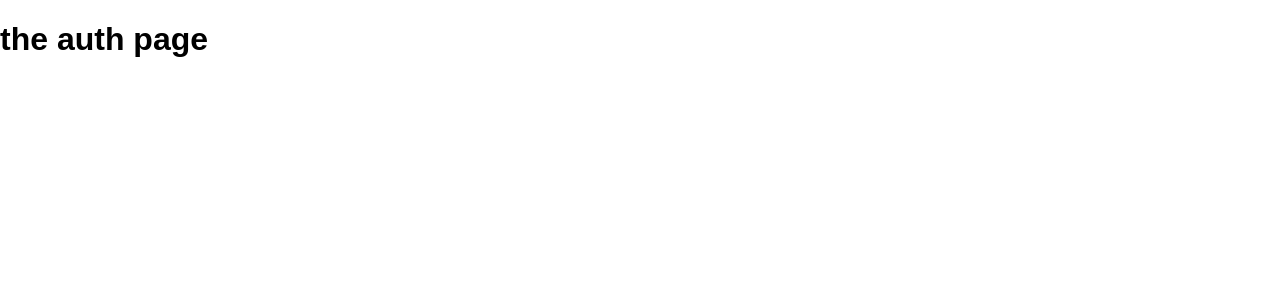
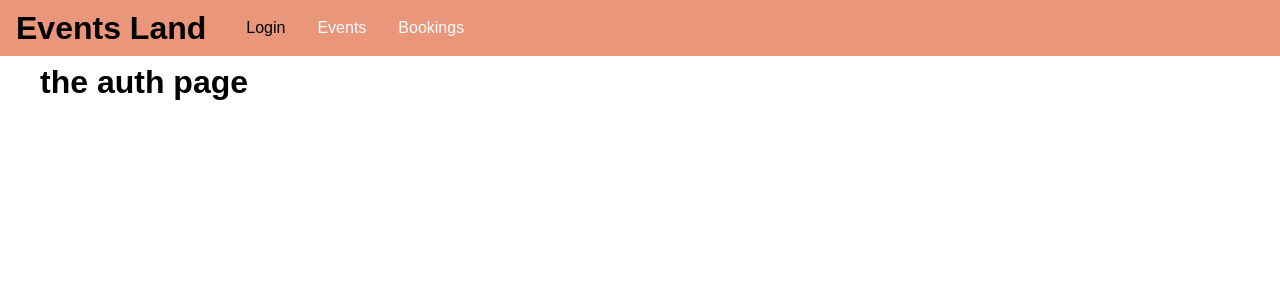
Before and after one commit to vbertoletti/Event-Booking, a React (Create React App) app in the folder client/: page /auth in a window 1280 px wide. Shown: the top 300 px of the page. Built offline with nearby package versions, Linux system fonts and the light colour scheme.

Commit message:
create main navigation component

```diff
--- a/client/src/App.css
+++ b/client/src/App.css
@@ -0,0 +1,3 @@
+.main-content {
+  margin: 4rem 2.5rem;
+}
--- a/client/src/App.js
+++ b/client/src/App.js
@@ -4,17 +4,23 @@ import { BrowserRouter, Route, Redirect, Switch } from "react-router-dom";
 import AuthPage from "./pages/Auth";
 import BookingsPage from "./pages/Bookings";
 import EventsPage from "./pages/Events";
+import MainNavigation from "./components/Navigation/MainNavigation";
 
 class App extends Component {
   render() {
     return (
       <BrowserRouter>
+        <React.Fragment>
+          <MainNavigation />
+          <main className="main-content">
             <Switch>
               <Redirect from="/" to="/auth" exact />
               <Route path="/auth" component={AuthPage} />
               <Route path="/events" component={EventsPage} />
               <Route path="/bookings" component={BookingsPage} />
             </Switch>
+          </main>
+        </React.Fragment>
       </BrowserRouter>
     );
   }
--- /dev/null
+++ b/client/src/components/Navigation/MainNavigation.css
@@ -0,0 +1,43 @@
+.main-nav {
+  position: fixed;
+  left: 0;
+  top: 0;
+  width: 100%;
+  height: 3.5rem;
+  background-color: darksalmon;
+  padding: 0 1rem;
+  display: flex;
+  align-items: center;
+}
+
+.main-nav-logo h1 {
+  margin: 0;
+  font-size: 1, 5rem;
+}
+
+.main-nav-items {
+  margin-left: 1.5rem;
+}
+
+.main-nav-items ul {
+  display: flex;
+  list-style: none;
+  text-decoration: none;
+  margin: 0;
+  padding: 0;
+}
+
+.main-nav-items li {
+  margin: 0 1rem;
+}
+
+.main-nav-items a {
+  text-decoration: none;
+  color: white;
+}
+
+.main-nav-items a:hover,
+.main-nav-items a:active,
+.main-nav-items a.active {
+  color: black;
+}
--- /dev/null
+++ b/client/src/components/Navigation/MainNavigation.js
@@ -0,0 +1,26 @@
+import React from "react";
+import { NavLink } from "react-router-dom";
+import "./MainNavigation.css";
+
+const MainNavigation = props => (
+  <header className="main-nav">
+    <div className="main-nav-logo">
+      <h1>Events Land</h1>
+    </div>
+    <nav className="main-nav-items">
+      <ul>
+        <li>
+          <NavLink to="/auth">Login</NavLink>
+        </li>
+        <li>
+          <NavLink to="/events">Events</NavLink>
+        </li>
+        <li>
+          <NavLink to="/bookings">Bookings</NavLink>
+        </li>
+      </ul>
+    </nav>
+  </header>
+);
+
+export default MainNavigation;
```
Lines whose indentation alone changed are shown as unchanged.
